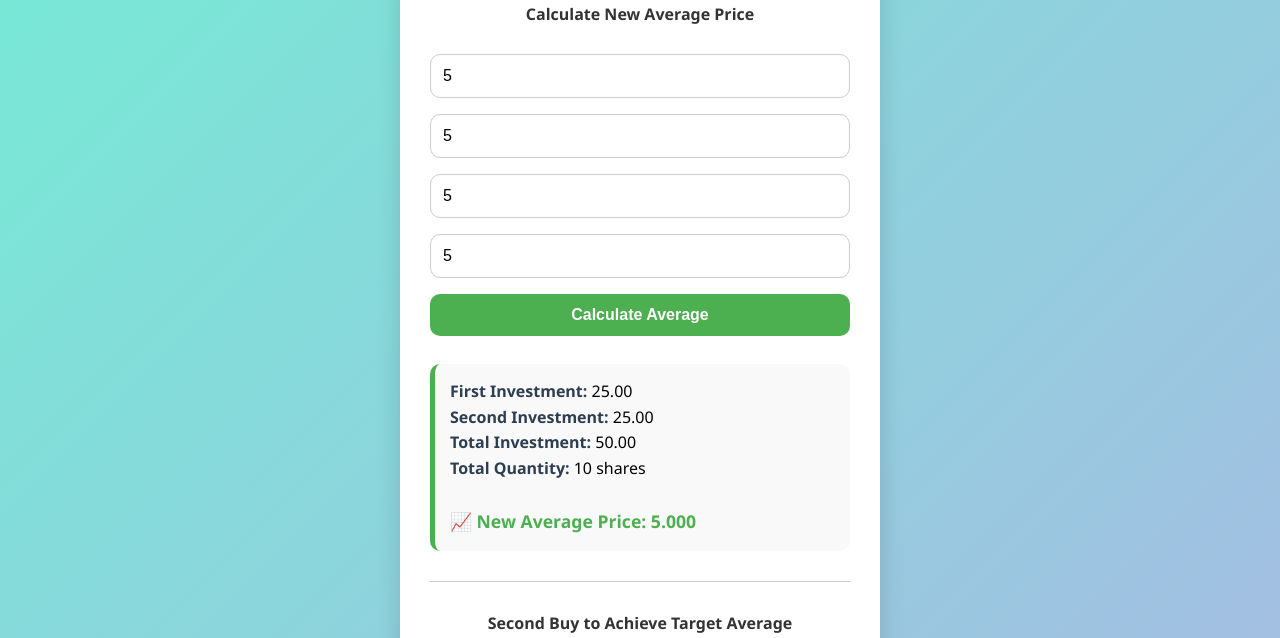
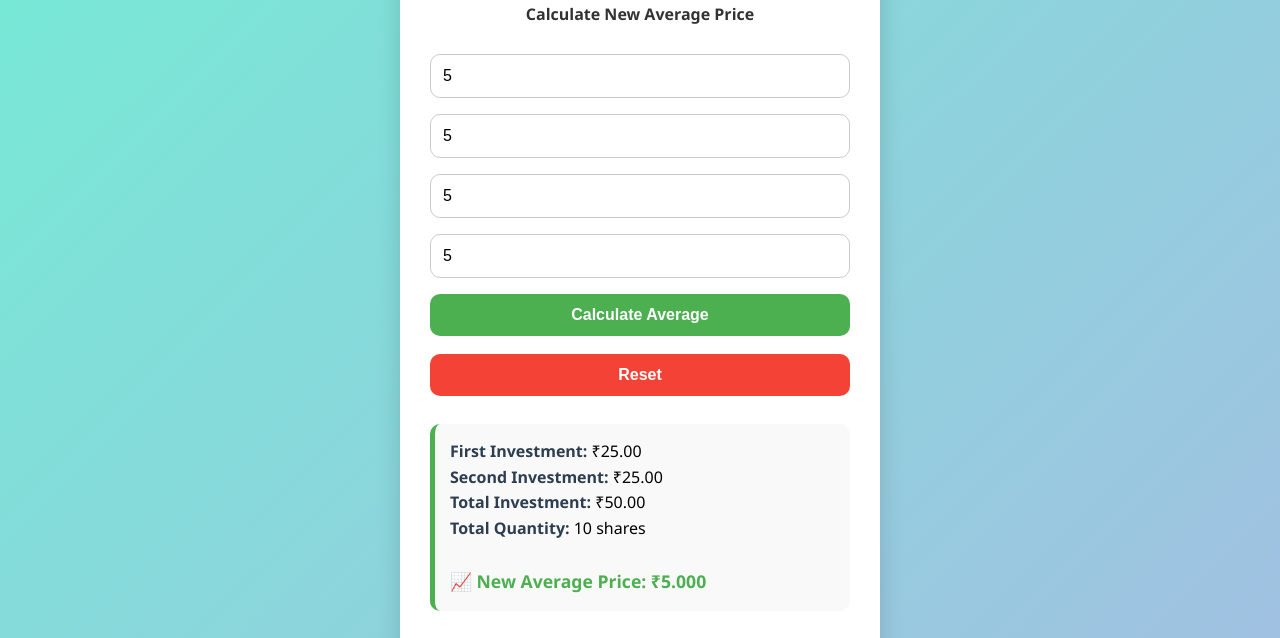
Before and after one commit to hannan510/avg_stock_price, a plain HTML site: page stocks.html in a window 1280 px wide. Both pictures are taken after typing "5", "5", "5", "5", "5", "5" into the empty fields and a click on the button "Calculate Average". Shown: the part 158-796 px from the top of the page. Drawn offline with Linux system fonts and the light colour scheme.

Commit message:
Add files via upload

```diff
--- a/stocks.html
+++ b/stocks.html
@@ -86,6 +86,13 @@ hr {
     border: none;
     border-top: 1px solid #ccc;
 }
+.reset-btn {
+    background-color: #f44336;
+    margin-top: 10px;
+}
+.reset-btn:hover {
+    background-color: #d32f2f;
+}
 </style>
 </head>
 <body>
@@ -98,6 +105,7 @@ hr {
 <input type="number" id="qty2" placeholder="Second Quantity" step="any">
 <input type="number" id="price2" placeholder="Second Price per Share" step="any">
 <button onclick="calculateAverage()">Calculate Average</button>
+<button class="reset-btn" onclick="resetAverage()">Reset</button>
 <div class="result" id="averageResult"></div>
 
 <hr>
@@ -108,13 +116,17 @@ hr {
 <input type="number" id="targetAvg" placeholder="Desired Average Price" step="any">
 <input type="number" id="secondQty" placeholder="Planned Second Quantity" step="any">
 <button onclick="calculateSecondBuy()">Calculate Needed Price & Investment</button>
+<button class="reset-btn" onclick="resetSecond()">Reset</button>
 <div class="result" id="neededResult"></div>
 
 </div>
 
 <script>
-function formatNum(value, decimals = 2) {
-    return parseFloat(value).toFixed(decimals);
+function formatINR(value, decimals = 2) {
+    return value.toLocaleString('en-IN', {
+        minimumFractionDigits: decimals,
+        maximumFractionDigits: decimals
+    });
 }
 
 function calculateAverage() {
@@ -135,11 +147,11 @@ function calculateAverage() {
     const avgPrice = totalInvestment / totalQty;
 
     document.getElementById('averageResult').innerHTML = `
-        <strong>First Investment:</strong> ${formatNum(investment1, 2)}<br>
-        <strong>Second Investment:</strong> ${formatNum(investment2, 2)}<br>
-        <strong>Total Investment:</strong> ${formatNum(totalInvestment, 2)}<br>
+        <strong>First Investment:</strong> ₹${formatINR(investment1)}<br>
+        <strong>Second Investment:</strong> ₹${formatINR(investment2)}<br>
+        <strong>Total Investment:</strong> ₹${formatINR(totalInvestment)}<br>
         <strong>Total Quantity:</strong> ${Math.round(totalQty)} shares<br><br>
-        <span class="highlight">📈 New Average Price: ${formatNum(avgPrice, 3)}</span>
+        <span class="highlight">📈 New Average Price: ₹${formatINR(avgPrice, 3)}</span>
     `;
 }
 
@@ -159,9 +171,26 @@ function calculateSecondBuy() {
 
     document.getElementById('neededResult').innerHTML = `
         <strong>Second Quantity:</strong> ${Math.round(qty2)} shares<br>
-        <strong>Required Price per Share:</strong> <span class="highlight">${formatNum(price2, 3)}</span><br>
-        <strong>Total Investment Needed:</strong> ${formatNum(investment2, 2)}
+        <strong>Required Price per Share:</strong> <span class="highlight">₹${formatINR(price2, 3)}</span><br>
+        <strong>Total Investment Needed:</strong> ₹${formatINR(investment2)}
     `;
+}
+
+// Reset functions
+function resetAverage() {
+    document.getElementById('qty1').value = '';
+    document.getElementById('price1').value = '';
+    document.getElementById('qty2').value = '';
+    document.getElementById('price2').value = '';
+    document.getElementById('averageResult').innerHTML = '';
+}
+
+function resetSecond() {
+    document.getElementById('knownQty1').value = '';
+    document.getElementById('knownPrice1').value = '';
+    document.getElementById('targetAvg').value = '';
+    document.getElementById('secondQty').value = '';
+    document.getElementById('neededResult').innerHTML = '';
 }
 </script>
 </body>
```
